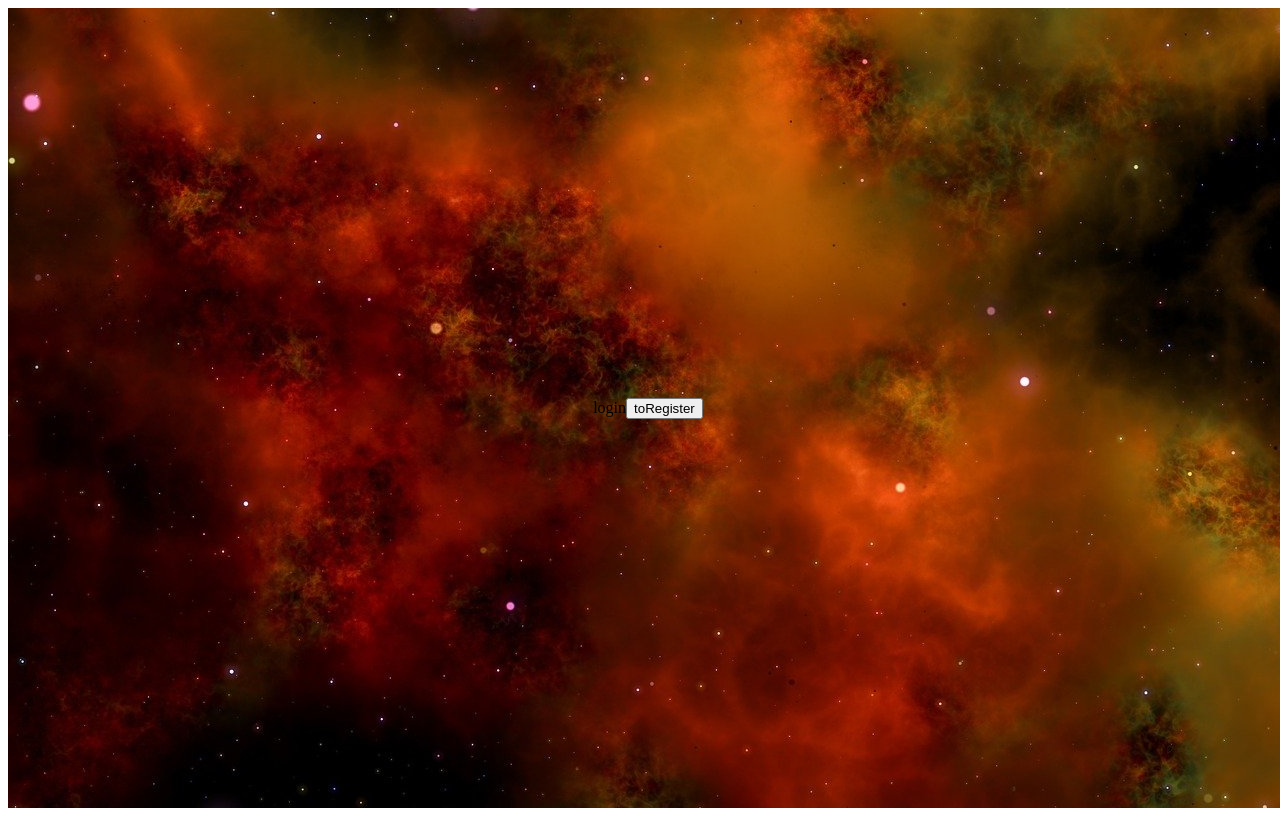
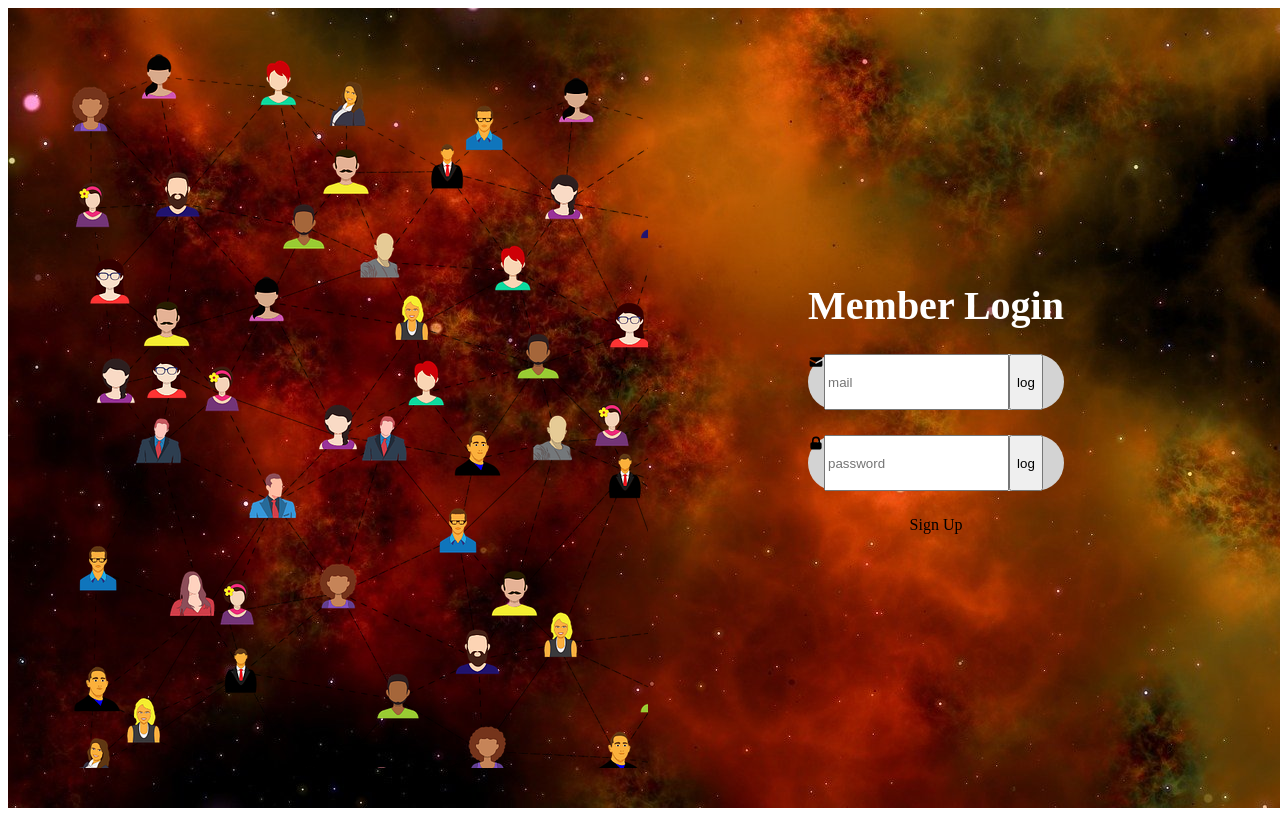
Before and after one commit to he2323/ChatApp, a React (Create React App) app: page / in a window 1280 px wide. Both pictures are taken after a click on the button "logOut". Built offline with nearby package versions, Linux system fonts and the light colour scheme.

Commit message:
login on the table

```diff
--- a/src/App.tsx
+++ b/src/App.tsx
@@ -9,12 +9,16 @@ import { MainBody, MainApp } from "./Styles";
 const App = () => {
   const [userLogged, setUserLogged] = useState(true);
   const [userHaveAccount, setUserHaveAccount] = useState(true);
-  const toLogin = () => setUserHaveAccount(true);
-  const toRegister = () => setUserHaveAccount(false);
+  const [mail, setMail] = useState("");
+  const [password, setPassword] = useState("");
 
-  const logOut = (e: React.MouseEvent<HTMLButtonElement, MouseEvent>) => {
+  const toLogin = (): void => setUserHaveAccount(true);
+  const toRegister = (): void => setUserHaveAccount(false);
+  const changeMail = (value: string): void => setMail(value);
+  const changePassword = (value: string): void => setPassword(value);
+
+  const logOut = (e: React.MouseEvent<HTMLButtonElement, MouseEvent>) =>
     setUserLogged(false);
-  };
   return (
     <MainBody>
       {userLogged ? (
@@ -23,7 +27,13 @@ const App = () => {
           <Chat logOut={logOut}></Chat>
         </MainApp>
       ) : userHaveAccount ? (
-        <Login toRegister={toRegister}></Login>
+        <Login
+          changeLogin={(value: string) => changeMail(value)}
+          mail={mail}
+          changePassword={(value: string) => changePassword(value)}
+          password={password}
+          toRegister={toRegister}
+        ></Login>
       ) : (
         <Register toLogin={toLogin}></Register>
       )}
--- a/src/Containers/Friends.tsx
+++ b/src/Containers/Friends.tsx
@@ -2,13 +2,14 @@ import { useState } from "react";
 import {ContactsList, GroupChoose, SearchBar, Constacts, Person} from "../Styles"
 
 const Friends = () => {
+  // eslint-disable-next-line
     const [friends, setFriends] = useState([1,3,2,42,234,1,123,123,456,54,2]);
   return (
     <ContactsList>
       <GroupChoose></GroupChoose>
       <SearchBar></SearchBar>
       <Constacts big={friends.length > 10 ? 1 : 0}>
-        {friends.map((person: object, key: number) => {
+        {friends.map((friend: object, key: number) => {
           return (
             <Person key={key}>
               <div>{key}some </div>
--- /dev/null
+++ b/src/Containers/InputField.tsx
@@ -0,0 +1,33 @@
+import { InputContainer } from "../Styles";
+
+interface InputI {
+  icon: any;
+  type: string;
+  placeholder: string;
+  value: string;
+  changeValue: (value: string) => void;
+}
+const InputField = ({
+  icon,
+  type,
+  placeholder,
+  value,
+  changeValue,
+}: InputI) => {
+  return (
+    <InputContainer>
+      <div>{icon}</div>
+      <input
+        type={type}
+        placeholder={placeholder}
+        value={value}
+        onChange={(e: React.ChangeEvent<HTMLInputElement>) =>
+          changeValue(e.target.value)
+        }
+      />
+      <button type="button" onClick={() => console.log(`${placeholder}: ${value}`)}>log</button>
+    </InputContainer>
+  );
+};
+
+export default InputField;
--- a/src/Containers/Login.tsx
+++ b/src/Containers/Login.tsx
@@ -1,9 +1,47 @@
-const Login = (props: any): JSX.Element => {
+import { MainLogin, LoginImg, LoginForm, LoginLabel } from "../Styles";
+import InputField from "./InputField";
+import { HiMail, HiLockClosed } from "react-icons/hi";
+interface LoginI {
+  mail: string;
+  password: string;
+  toRegister: () => void;
+  changeLogin: (value: string) => void;
+  changePassword: (value: string) => void;
+
+
+}
+
+const Login = ({
+  toRegister,
+  changePassword,
+  mail,
+  changeLogin,
+  password,
+}: LoginI): JSX.Element => {
   return (
-    <div>
-      login
-      <button onClick={() => props.toRegister()}>toRegister</button>
-    </div>
+    <MainLogin>
+      <LoginImg></LoginImg>
+      <LoginForm>
+        <form action="/login" method="post">
+          <LoginLabel>Member Login</LoginLabel>
+          <InputField
+            icon={<HiMail />}
+            type={"text"}
+            placeholder={"mail"}
+            value={mail}
+            changeValue={(value: string): void => changeLogin(value)}
+          />
+          <InputField
+            icon={<HiLockClosed />}
+            type={"password"}
+            placeholder={"password"}
+            value={password}
+            changeValue={changePassword}
+          />
+        </form>
+        <div onClick = {()=>toRegister()}>Sign Up</div>
+      </LoginForm>
+    </MainLogin>
   );
 };
 
--- a/src/Styles.tsx
+++ b/src/Styles.tsx
@@ -1,11 +1,12 @@
 import styled from "styled-components";
-import img from "./images/cosmic.jpg";
+import MainBackground from "./images/cosmic.jpg";
+import loginImg from "./images/loginImg.png";
 
 export const MainBody = styled.div`
   display: flex;
   align-items: center;
   justify-content: center;
-  background-image: url(${img});
+  background-image: url(${MainBackground});
   width: 100vw;
   height: 100vh;
   overflow: hidden;
@@ -18,7 +19,7 @@ export const MainApp = styled.div`
 `;
 
 export const ChatMain = styled.div`
-  width: calc(80vw * 0.9);
+  width: calc(75vw * 0.9);
   height: 100%;
   background-color: brown;
 `;
@@ -41,6 +42,8 @@ export const Message = styled.div`
   width: 75%;
   max-width: 75%;
   height: auto;
+  margin-top: 2px;
+  margin-bottom: 2px;
   text-align: ${(props: any) => (props.loggedUser ? "right" : "left")};
   background-color: ${(props: any) =>
     props.loggedUser ? "lightblue" : "lightgrey"};
@@ -55,7 +58,7 @@ export const ContactsList = styled.div`
   display: flex;
   flex-direction: column;
   align-items: center;
-  width: calc(20vw * 0.9);
+  width: calc(25vw * 0.9);
   height: 100%;
   background-color: lime;
 `;
@@ -99,3 +102,46 @@ export const Constacts = styled.div`
   overflow-y: ${(props: any) => (props.big ? "scroll" : "hidden")};
   overflow-x: hidden;
 `;
+//Login
+export const MainLogin = styled.div`
+  display: flex;
+  flex-wrap: wrap
+  item-align: center;
+  width: 90%;
+  height: 90%;
+`;
+export const LoginImg = styled.div`
+  width: 50%;
+  heigth: 100%;
+  background-image: url(${loginImg});
+  background-repeat: no-repeat;
+`;
+export const LoginForm = styled.div`
+  width: 50%;
+  heigth: 100%;
+  display: flex;
+  flex-wrap: no-wrap;
+  flex-direction: column;
+  align-items: center;
+  justify-content: center;
+`;
+export const LoginLabel = styled.label`
+font-size: 40px;
+font-weight: bolder;
+color: white;
+`;
+export const InputContainer = styled.div`
+background-color: lightgrey;
+border-radius: 70px;
+width: 100%;
+height: 3.5rem;
+display: flex;
+flex-wrap: wrap;
+flex-direction: row;
+align-items: space-between;
+margin-top: 25px;
+margin-bottom: 25px;
+
+`;
+export const InputIcon = styled.div``;
+export const InputAct = styled.div``;
```
Also changed, not shown: src/images/loginImg.png (added), 1 other file (tests, documents, lock files or other folders).
